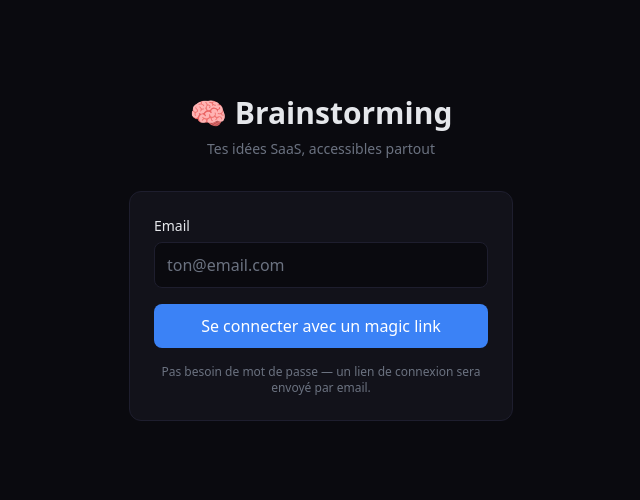
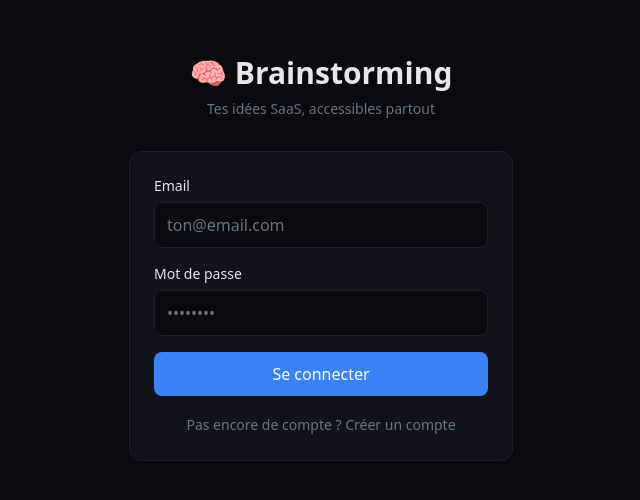
Before and after one commit to anthonydouillarddev/brainstorming-app, a Next.js app: page /login in a window 1280 px wide. Shown: the part 142-642 px from the top of the page, without its empty margins (319-959 px from the left). Built offline with nearby package versions, Linux system fonts and the light colour scheme.

Commit message:
fix: switch from magic link to email+password auth
Magic link required complex redirect URL configuration.
Simple email/password is easier to set up and use.

```diff
--- a/src/app/login/page.tsx
+++ b/src/app/login/page.tsx
@@ -2,28 +2,47 @@
 
 import { createClient } from "@/lib/supabase/client";
 import { useState } from "react";
+import { useRouter } from "next/navigation";
 
 export default function LoginPage() {
   const [email, setEmail] = useState("");
-  const [sent, setSent] = useState(false);
+  const [password, setPassword] = useState("");
   const [loading, setLoading] = useState(false);
   const [error, setError] = useState("");
+  const [mode, setMode] = useState<"login" | "signup">("login");
+  const router = useRouter();
 
-  async function handleLogin(e: React.FormEvent) {
+  async function handleSubmit(e: React.FormEvent) {
     e.preventDefault();
     setLoading(true);
     setError("");
 
     const supabase = createClient();
-    const { error } = await supabase.auth.signInWithOtp({
-      email,
-      options: { emailRedirectTo: `${window.location.origin}/auth/callback` },
-    });
 
+    if (mode === "signup") {
+      const { error } = await supabase.auth.signUp({ email, password });
       if (error) {
         setError(error.message);
       } else {
-      setSent(true);
+        // Auto-login after signup
+        const { error: loginError } = await supabase.auth.signInWithPassword({ email, password });
+        if (!loginError) {
+          router.push("/");
+          router.refresh();
+          return;
+        }
+        setError("Compte créé ! Connecte-toi maintenant.");
+        setMode("login");
+      }
+    } else {
+      const { error } = await supabase.auth.signInWithPassword({ email, password });
+      if (error) {
+        setError(error.message === "Invalid login credentials" ? "Email ou mot de passe incorrect" : error.message);
+      } else {
+        router.push("/");
+        router.refresh();
+        return;
+      }
     }
     setLoading(false);
   }
@@ -36,15 +55,7 @@ export default function LoginPage() {
           Tes idées SaaS, accessibles partout
         </p>
 
-        {sent ? (
-          <div className="bg-card border border-border rounded-xl p-6 text-center">
-            <p className="text-lg mb-2">📧 Email envoyé !</p>
-            <p className="text-muted text-sm">
-              Clique sur le lien dans l&apos;email envoyé à <strong className="text-foreground">{email}</strong> pour te connecter.
-            </p>
-          </div>
-        ) : (
-          <form onSubmit={handleLogin} className="bg-card border border-border rounded-xl p-6 space-y-4">
+        <form onSubmit={handleSubmit} className="bg-card border border-border rounded-xl p-6 space-y-4">
           <div>
             <label htmlFor="email" className="block text-sm font-medium mb-1.5">
               Email
@@ -59,19 +70,37 @@ export default function LoginPage() {
               className="w-full px-3 py-2.5 bg-background border border-border rounded-lg text-foreground placeholder:text-muted focus:outline-none focus:ring-2 focus:ring-accent focus:border-transparent"
             />
           </div>
+          <div>
+            <label htmlFor="password" className="block text-sm font-medium mb-1.5">
+              Mot de passe
+            </label>
+            <input
+              id="password"
+              type="password"
+              value={password}
+              onChange={(e) => setPassword(e.target.value)}
+              placeholder="••••••••"
+              required
+              minLength={6}
+              className="w-full px-3 py-2.5 bg-background border border-border rounded-lg text-foreground placeholder:text-muted focus:outline-none focus:ring-2 focus:ring-accent focus:border-transparent"
+            />
+          </div>
           {error && <p className="text-red-400 text-sm">{error}</p>}
           <button
             type="submit"
             disabled={loading}
             className="w-full py-2.5 bg-accent text-white font-medium rounded-lg hover:bg-blue-600 transition-colors disabled:opacity-50"
           >
-              {loading ? "Envoi..." : "Se connecter avec un magic link"}
+            {loading ? "Chargement..." : mode === "login" ? "Se connecter" : "Créer mon compte"}
           </button>
-            <p className="text-muted text-xs text-center">
-              Pas besoin de mot de passe — un lien de connexion sera envoyé par email.
-            </p>
+          <button
+            type="button"
+            onClick={() => { setMode(mode === "login" ? "signup" : "login"); setError(""); }}
+            className="w-full text-muted text-sm hover:text-foreground transition-colors"
+          >
+            {mode === "login" ? "Pas encore de compte ? Créer un compte" : "Déjà un compte ? Se connecter"}
+          </button>
         </form>
-        )}
       </div>
     </div>
   );
```
Lines whose indentation alone changed are shown as unchanged.
